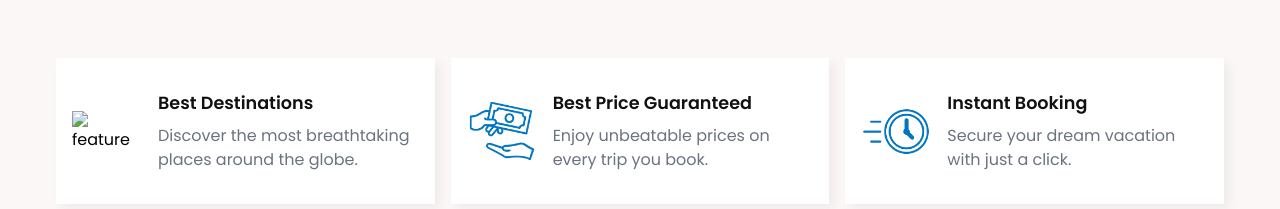
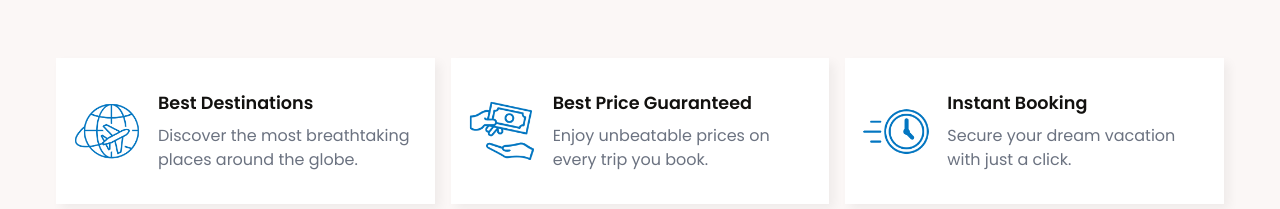
Before and after one commit to dorjinima/Tri-Radna-Tours-and-Travel, a plain HTML site: page index.html in a window 1280 px wide. Shown: the part 745-954 px from the top of the page. Drawn offline with nearby package versions, Linux system fonts and the light colour scheme.

Commit message:
Update index.html

```diff
--- a/index.html
+++ b/index.html
@@ -41,7 +41,7 @@
 
     <section class="section__container feature__container" id="service">
       <div class="feature__card">
-        <img src="assets/feature-1.png" alt="feature" />
+        <img src="https://github.com/dorjinima/Tri-Radna-Tours-and-Travel/blob/main/feature-1.png?raw=true" alt="feature" />
         <div>
           <h4>Best Destinations</h4>
           <p>Discover the most breathtaking places around the globe.</p>
```
